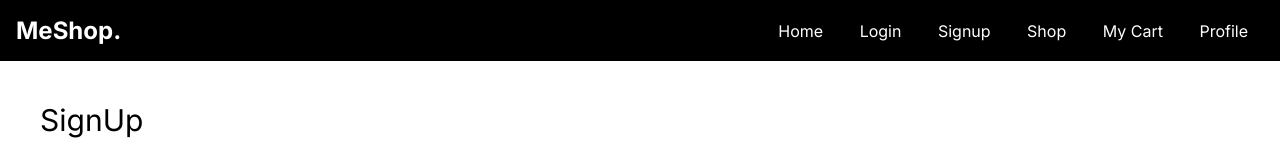
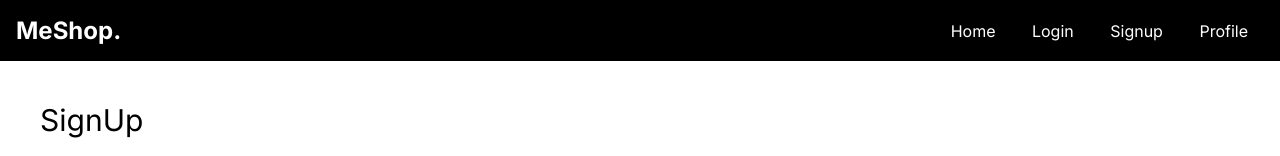
Before and after one commit to 24impradeep/Shopping-Cart-Application, a plain HTML site: page signup/index.html in a window 1280 px wide. Shown: the top 156 px of the page. Drawn offline with Linux system fonts and the light colour scheme.

Commit message:
Update index.html

```diff
--- a/signup/index.html
+++ b/signup/index.html
@@ -16,8 +16,8 @@
         <a href="../index.html">Home</a>
         <a href="../login/index.html">Login</a>
         <a href="../signup/index.html">Signup</a>
-        <a href="../shop/index.html">Shop</a>
-        <a href="../cart/index.html">My Cart</a>
+<!--         <a href="../shop/index.html">Shop</a>
+        <a href="../cart/index.html">My Cart</a> -->
         <a href="../profile/index.html">Profile</a>
       </div>
     </nav>
```
